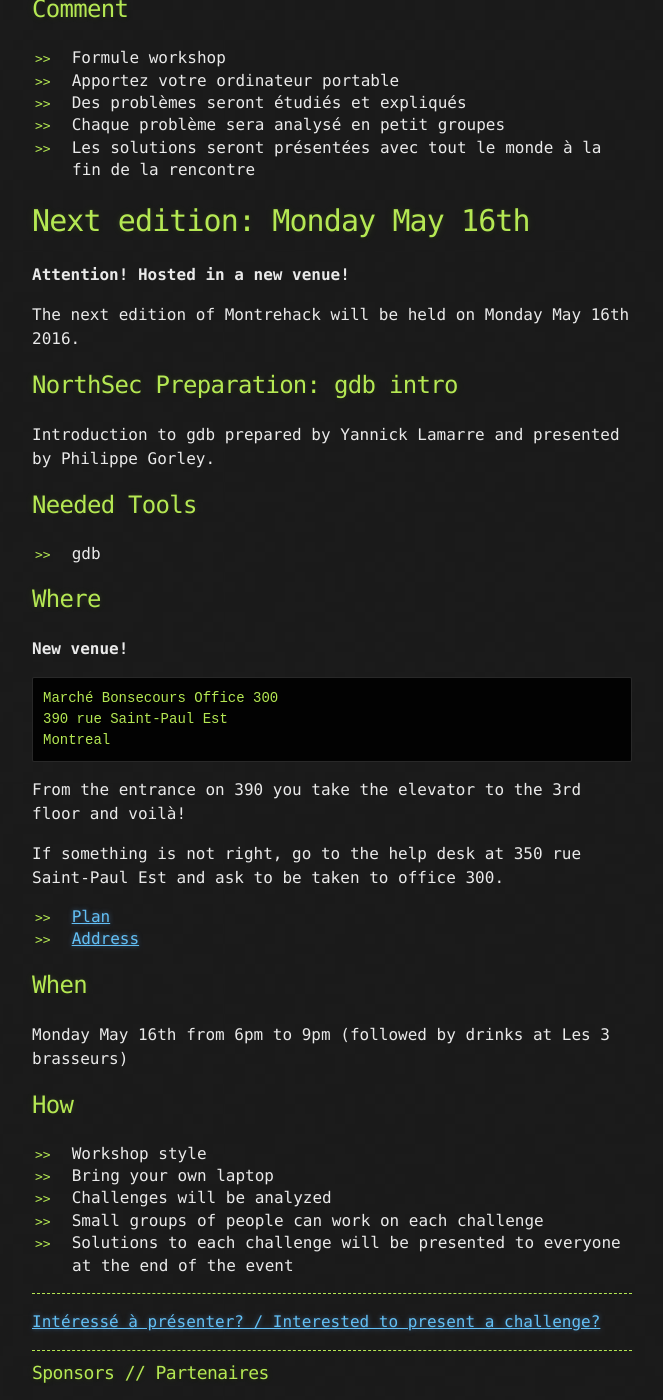
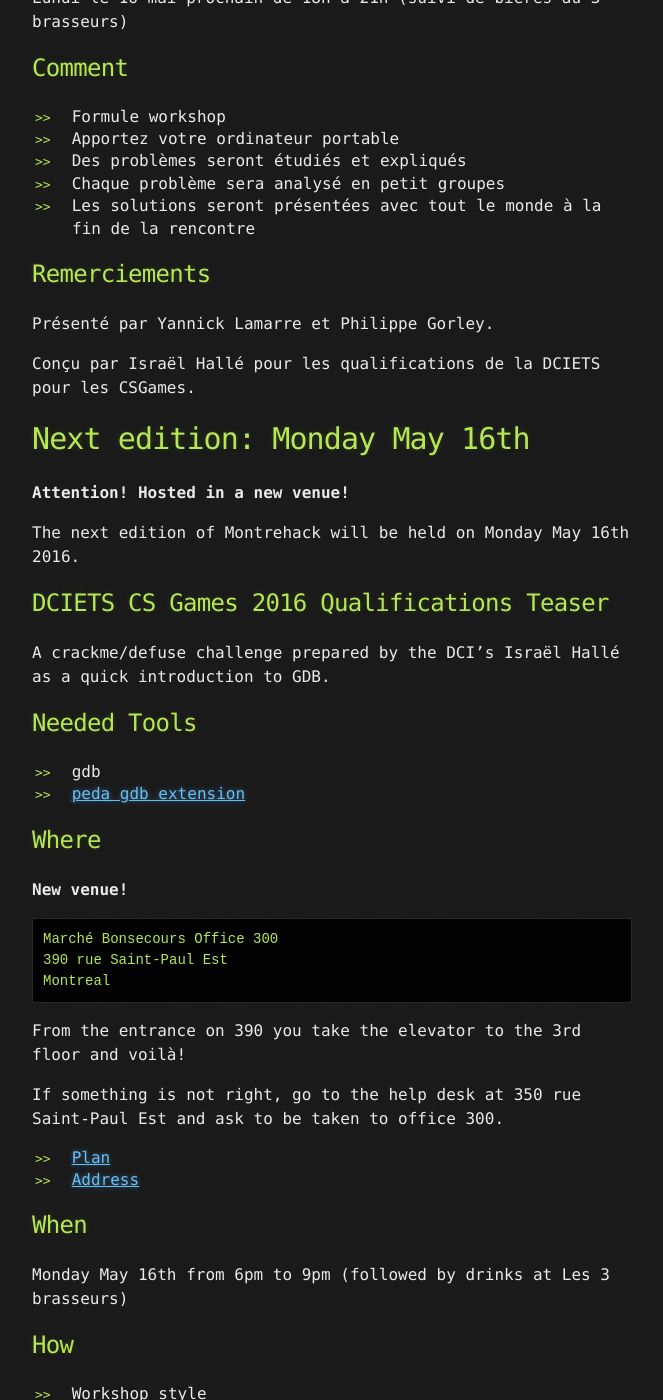
Before and after one commit to montrehack/montrehack.github.com, a Jekyll site: the page built from index.md, in a window 1280 px wide and 1400 px high, scrolled down 1345 px. Shown: the whole window, without its empty margins (308-971 px from the left). Built offline with Jekyll 4.4.1, drawn with Linux system fonts in a browser that asks for light colours; comment, search, counter and statistics services are not loaded; some of the changed text lies outside the part shown.

Commit message:
May edition: Added infos received by the guys

```diff
--- a/index.md
+++ b/index.md
@@ -1,6 +1,7 @@
 ---
 layout: default
 title: MontréHack
+tags: tutorial crackme
 ---
 
 # Prochaine édition: Lundi le 16 mai 2016
@@ -12,13 +13,14 @@ La prochaine édition de Montréhack aura lieu lundi le 16 mai 2016.
 
 <!-- image //-->
 
-## Préparation à NorthSec: gdb intro
+## Teaser pour les qualifications des CS Games 2016 de la DCIETS.
 
-Introduction à gdb préparée par Yannick Lamarre et présentée par Philippe Gorley.
+Un crackme/defuse préparé par Israël Hallé de la DCIETS utilisé comme introduction à GDB.
 
 ## Outils nécessaires
 
 * gdb
+* [peda gdb extension](https://github.com/longld/peda)
 
 ## Où
 
@@ -49,6 +51,12 @@ Lundi le 16 mai prochain de 18h à 21h (suivi de bières au 3 brasseurs)
 * Chaque problème sera analysé en petit groupes
 * Les solutions seront présentées avec tout le monde à la fin de la rencontre
 
+## Remerciements
+
+Présenté par Yannick Lamarre et Philippe Gorley.
+
+Conçu par Israël Hallé pour les qualifications de la DCIETS pour les CSGames.
+
 <a id="english"></a>
 
 # Next edition: Monday May 16th
@@ -59,13 +67,14 @@ The next edition of Montrehack will be held on Monday May 16th 2016.
 
 <!-- $image //-->
 
-## NorthSec Preparation: gdb intro
+## DCIETS CS Games 2016 Qualifications Teaser
 
-Introduction to gdb prepared by Yannick Lamarre and presented by Philippe Gorley.
+A crackme/defuse challenge prepared by the DCI's Israël Hallé as a quick introduction to GDB.
 
 ## Needed Tools
 
 * gdb
+* [peda gdb extension](https://github.com/longld/peda)
 
 ## Where
 
@@ -97,6 +106,12 @@ Monday May 16th from 6pm to 9pm (followed by drinks at Les 3 brasseurs)
 * Small groups of people can work on each challenge
 * Solutions to each challenge will be presented to everyone at the end of the event
 
+## Credits
+
+Presented by Yannick Lamarre and Philippe Gorley.
+
+Created by Israël Hallé for DCIETS' CSGames qualifications.
+
 <hr/>
 
 [Intéressé à présenter? / Interested to present a challenge?](https://github.com/montrehack/montrehack.github.com/wiki/Present-at-Montrehack)
```
